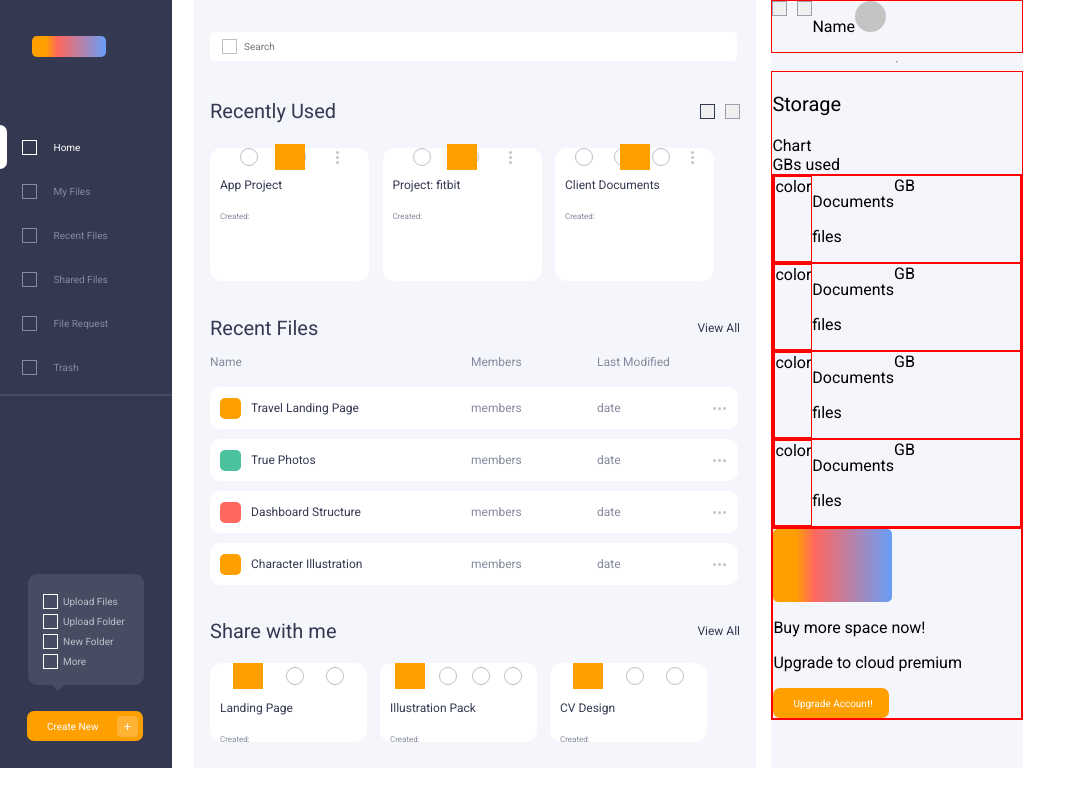
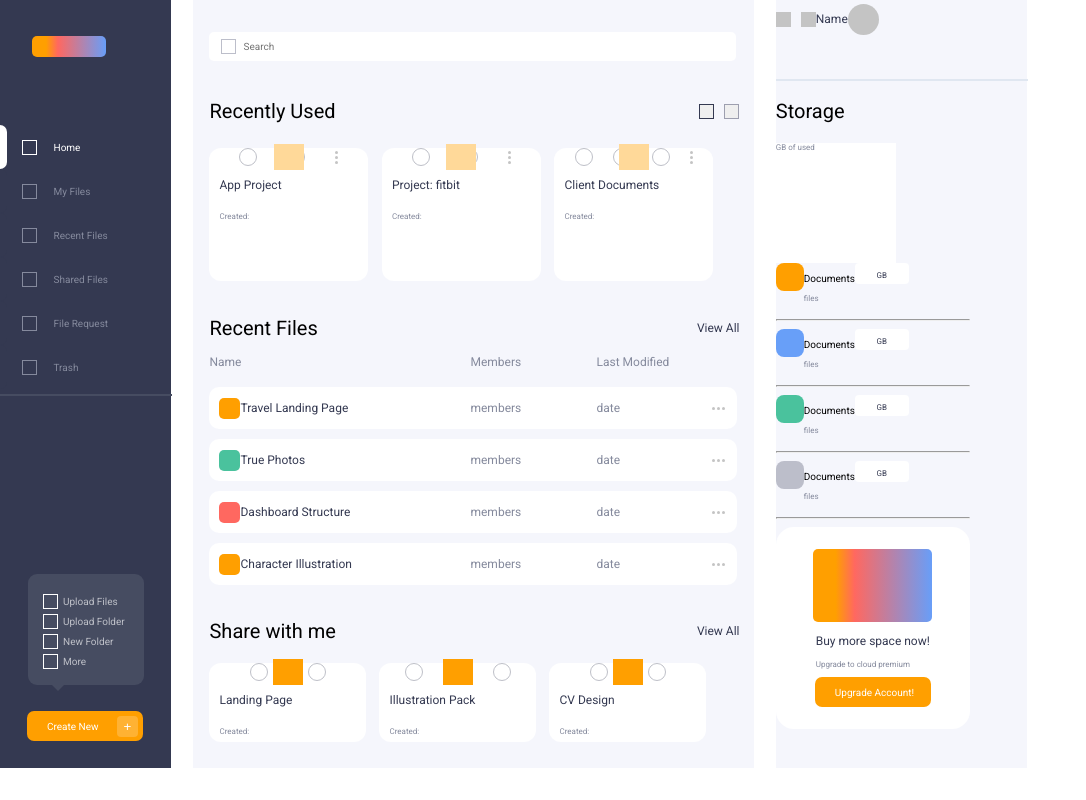
Before and after one commit to michellepineda90/react-week2-styling-challenge, a React (Create React App) app: page / in a window 1280 px wide. Shown: the whole page, without its empty margins (0-1086 px from the left). Built offline with nearby package versions, Linux system fonts and the light colour scheme.

Commit message:
chore: add HTML and CSS for components UI and refactored common props in variables

```diff
--- a/src/components/App.css
+++ b/src/components/App.css
@@ -7,19 +7,31 @@ html {
   box-sizing: inherit;
 }
 
+/* Variables */
+:root {
+  --font: 'Roboto', sans-serif;
+  --detail-font: 8px;
+  --small-font: 10px;
+  --medium-font: 12px;
+  --header-font: 20px;
+  --black-text: #343951;
+  --gray-text: #858A9D;
+  --white:#FFFFFF;
+}
+
 .App {
-  background-color: #FFFFFF;
+  background-color: var(--white);
   display: flex;
   flex-direction: row;
   margin: 0;
-  font-family: 'Roboto', sans-serif;
+  font-family: var(--font);
   position: relative;
   width: 1027px;
   height: 768px;
 }
 
 .headerTitle {
-  font-size: 20px;
+  font-size: var(--header-font);
 }
 
 .btn {
@@ -38,7 +50,7 @@ html {
   display: flex;
   align-items: center;
   background-color: #FF9F00;
-  color: #FFFFFF;
+  color: var(--white);
   font-size: 10px;
   width: 116px;
   height: 30px;
@@ -51,5 +63,39 @@ html {
   height: 18px;
   border: 1px solid #BEC0C8;
   border-radius: 50%;
-  background-color: #FFFFFF;
+  background-color: var(--white);
 }
+
+.detailFont {
+  font-size: var(--detail-font);
+  color: var(--gray-text);
+}
+
+.orange {
+  background-color: #FF9F00;
+}
+
+.aqua {
+  background-color: #4AC29D;
+}
+
+.magenta {
+  background-color: #FF6860;
+}
+
+.lightOrange {
+  background-color: #FFD999;
+}
+
+.blue {
+  background-color: #689FF8;
+}
+
+.gray {
+  background-color: #BCBECA;
+}
+
+.regularTxt {
+  font-size: 12px;
+  color: #343951;
+}
--- a/src/components/App.tsx
+++ b/src/components/App.tsx
@@ -2,14 +2,14 @@ import React from 'react';
 import './App.css';
 import NavBar from './NavBar';
 import Main from './Main';
-import ColumnThree from './ColumnThree';
+import Panel from './Panel';
 
 function App() {
   return (
     <div className="App">
       <NavBar />
       <Main />
-      <ColumnThree />
+      <Panel />
       {/* <header className="App-header">
         <img src={logo} className="App-logo" alt="logo" />
         <p>
--- a/src/components/ColumnThree.css
+++ /dev/null
@@ -1,34 +0,0 @@
-.rectangleSix {
-    margin-left: 1.5%;
-    background-color: #F5F6FC;
-    display: flex;
-    flex-direction: column;
-    width: 252px;
-    height: 768px;
-}
-
-.profilePic {
-    width: 31px;
-    height: 31px;
-    border-radius: 50%;
-    background-color: #C4C4C4;
-}
-.rectangleSeven {
-    background-color: #F5F6FC;
-    border: 1px solid red;
-}
-
-.nameSection {
-    display: flex;
-}
-
-.storageDetail {
-    display: flex;
-}
-
-.colorGradientTwo {
-    background: linear-gradient(90deg, rgba(255,159,0,1) 19%, rgba(255,104,96,1) 35%, rgba(104,158,248,1) 100%);
-    border-radius: 5px;
-    width: 119px;
-    height: 73px;
-}
--- a/src/components/ColumnThree.tsx
+++ /dev/null
@@ -1,70 +0,0 @@
-import React from 'react';
-import './ColumnThree.css';
-
-function ColumnThree() {
-    return (
-        <div className='rectangleSix'>
-            <div className='rectangleSeven nameSection'>
-                <div className='btns'>
-                    <input type='button' className='btn' />
-                    <input type='button' className='btn' />
-                </div>
-                <p>Name</p>
-                <div className='profilePic'></div>
-            </div>
-            <hr></hr>
-            <div className='rectangleSeven storageSection'>
-                <p className='headerTitle'>Storage</p>
-                <div>Chart
-                    <div>
-                        GBs used
-                    </div>
-                </div>
-                <div className='rectangleSeven storage'>
-                    <div className='rectangleSeven storageDetail'>
-                        <div className='rectangleSeven'>color</div>
-                            <div className='text'>
-                                <p>Documents</p>
-                                <p>files</p>
-                            </div>
-                            <div>GB</div>
-                    </div>
-                    <div className='rectangleSeven storageDetail'>
-                        <div className='rectangleSeven'>color</div>
-                            <div className='text'>
-                                <p>Documents</p>
-                                <p>files</p>
-                            </div>
-                            <div>GB</div>
-                    </div>
-                    <div className='rectangleSeven storageDetail'>
-                        <div className='rectangleSeven'>color</div>
-                            <div className='text'>
-                                <p>Documents</p>
-                                <p>files</p>
-                            </div>
-                            <div>GB</div>
-                    </div>
-                    <div className='rectangleSeven storageDetail'>
-                        <div className='rectangleSeven'>color</div>
-                            <div className='text'>
-                                <p>Documents</p>
-                                <p>files</p>
-                            </div>
-                            <div>GB</div>
-                    </div>
-                </div>
-                <div className='rectangleSeven buyMoreSpaceSection'>
-                    <div className='colorGradientTwo'></div>
-                    <div className='text'>
-                        <p>Buy more space now!</p>
-                            <p>Upgrade to cloud premium</p>
-                    </div>
-                    <div className='orangeBtn'>Upgrade Account!</div>
-                </div>
-            </div>
-        </div>
-    );
-  }
-
-  export default ColumnThree;
--- a/src/components/Main.css
+++ b/src/components/Main.css
@@ -6,8 +6,6 @@
     position: relative;
     width: 562px;
     height: 768px;
-    font-size: 12px;
-    color: #343951;
 }
 
 .search {
@@ -86,28 +84,19 @@
     padding-left: 10px;
 }
 
-.orangeSquare {
+.square {
     width: 30px;
     height: 26px;
-    background-color: #FF9F00;
+    position: absolute;
+}
+
+.bottom {
+    z-index: 1;
 }
 
 .superposed {
     position: absolute;
     z-index: 2;
-}
-
-.lghtorangeSquare {
-    width: 30px;
-    height: 26px;
-    background-color: #FFD999;
-    position: absolute;
-    z-index: 1;
-}
-
-.detail {
-    font-size: 8px;
-    color: #858A9D;
 }
 
 .rcntFiles {
@@ -158,7 +147,8 @@
 }
 
 .txtColor {
-    color: #858A9D;
+    font-size: var(--medium-font);
+    color: var(--gray-text)
 }
 
 .members {
@@ -180,18 +170,6 @@
     height: 21px;
     width: 21px;
     border-radius: 5px;
-}
-
-.orange {
-    background-color: #FF9F00;
-}
-
-.aqua {
-    background-color: #4AC29D;
-}
-
-.magenta {
-    background-color: #FF6860;
 }
 
 .isActive {
--- a/src/components/Main.tsx
+++ b/src/components/Main.tsx
@@ -22,42 +22,42 @@ function Main() {
                 <div className='recentlyUsedProjects'>
                     <div className='card'>
                         <div className='cardIcons'>
-                            <div className='orangeSquare superposed'></div>
-                            <div className='lghtorangeSquare'></div>
+                            <div className='square orange bottom'></div>
+                            <div className='square lightOrange superposed'></div>
                             <div className='circle'></div>
                             <div className='circle'></div>
                             <img src={verticalEllipsis} alt='vertical ellipsis' />
                         </div>
                         <div className='cardDetails'>
-                            <p className='cardTitle'>App Project</p>
-                            <p className='detail'>Created:</p>
+                            <p className='regularTxt'>App Project</p>
+                            <p className='detailFont'>Created:</p>
                         </div>
                     </div>
                     <div className='card'>
                         <div className='cardIcons'>
-                            <div className='orangeSquare superposed'></div>
-                            <div className='lghtorangeSquare'></div>
+                            <div className='square orange bottom'></div>
+                            <div className='square lightOrange superposed'></div>
                             <div className='circle'></div>
                             <div className='circle'></div>
                             <img src={verticalEllipsis} alt='vertical ellipsis' />
                         </div>
                         <div className='cardDetails'>
-                            <p className='cardTitle'>Project: fitbit</p>
-                            <p className='detail'>Created:</p>
+                            <p className='regularTxt'>Project: fitbit</p>
+                            <p className='detailFont'>Created:</p>
                         </div>
                     </div>
                     <div className='card'>
                         <div className='cardIcons'>
-                            <div className='orangeSquare superposed'></div>
-                            <div className='lghtorangeSquare'></div>
+                            <div className='square orange bottom'></div>
+                            <div className='square lightOrange superposed'></div>
                             <div className='circle'></div>
                             <div className='circle'></div>
                             <div className='circle'></div>
                             <img src={verticalEllipsis} alt='vertical ellipsis' />
                         </div>
                         <div className='cardDetails'>
-                            <p className='cardTitle'>Client Documents</p>
-                            <p className='detail'>Created:</p>
+                            <p className='regularTxt'>Client Documents</p>
+                            <p className='detailFont'>Created:</p>
                         </div>
                     </div>
                 </div>
@@ -66,7 +66,7 @@ function Main() {
             <div className='rcntFiles section'>
                 <div className='sectionHeader'>
                     <p className='headerTitle'>Recent Files</p>
-                    <p>View All</p>
+                    <p className='regularTxt'>View All</p>
                 </div>
                 <div className='recentFilesPreview'>
                     <div className='tableHeader'>
@@ -76,29 +76,29 @@ function Main() {
                     </div>
                     <div className='files'>
                         <div className='fileCard'>
-                            <div className='smallSquare orange'></div>
-                            <p className='title'>Travel Landing Page</p>
+                            <div className='smallSquare orange bottom'></div>
+                            <p className='regularTxt'>Travel Landing Page</p>
                             <p className='members txtColor'>members</p>
                             <p className='fileTxt txtColor'>date</p>
                             <img src={horizontalEllipsis} alt='horizontal ellipsis' className='hzEllipsis' />
                         </div>
                         <div className='fileCard'>
                             <div className='smallSquare aqua'></div>
-                            <p className='title'>True Photos</p>
+                            <p className='regularTxt'>True Photos</p>
                             <p className='members txtColor'>members</p>
                             <p className='fileTxt txtColor'>date</p>
                             <img src={horizontalEllipsis} alt='horizontal ellipsis' className='hzEllipsis' />
                         </div>
                         <div className='fileCard'>
                             <div className='smallSquare magenta'></div>
-                            <p className='title'>Dashboard Structure</p>
+                            <p className='regularTxt'>Dashboard Structure</p>
                             <p className='members txtColor'>members</p>
                             <p className='fileTxt txtColor'>date</p>
                             <img src={horizontalEllipsis} alt='horizontal ellipsis' className='hzEllipsis' />
                         </div>
                         <div className='fileCard'>
-                            <div className='smallSquare orange'></div>
-                            <p className='title'>Character Illustration</p>
+                            <div className='smallSquare orange bottom'></div>
+                            <p className='regularTxt'>Character Illustration</p>
                             <p className='members txtColor'>members</p>
                             <p className='fileTxt txtColor'>date</p>
                             <img src={horizontalEllipsis} alt='horizontal ellipsis' className='hzEllipsis' />
@@ -110,41 +110,41 @@ function Main() {
             <div className='shareWithMe section'>
                 <div className='sectionHeader'>
                     <p className='headerTitle'>Share with me</p>
-                    <p>View All</p>
+                    <p className='regularTxt'>View All</p>
                 </div>
                 <div className='shareWithMeFiles'>
                     <div className='shareCard'>
                         <div className='cardIcons'>
-                            <div className='orangeSquare'></div>
+                            <div className='square orange'></div>
                             <div className='circle'></div>
                             <div className='circle'></div>
                         </div>
                         <div className='cardDetails'>
-                            <p className='cardTitle'>Landing Page</p>
-                            <p className='detail'>Created:</p>
+                            <p className='regularTxt'>Landing Page</p>
+                            <p className='detailFont'>Created:</p>
                         </div>
                     </div>
                     <div className='shareCard'>
                         <div className='cardIcons'>
-                            <div className='orangeSquare'></div>
+                            <div className='square orange'></div>
                             <div className='circle'></div>
                             <div className='circle'></div>
                             <div className='circle'></div>
                         </div>
                         <div className='cardDetails'>
-                            <p className='cardTitle'>Illustration Pack</p>
-                            <p className='detail'>Created:</p>
+                            <p className='regularTxt'>Illustration Pack</p>
+                            <p className='detailFont'>Created:</p>
                         </div>
                     </div>
                     <div className='shareCard'>
                         <div className='cardIcons'>
-                            <div className='orangeSquare'></div>
+                            <div className='square orange'></div>
                             <div className='circle'></div>
                             <div className='circle'></div>
                         </div>
                         <div className='cardDetails'>
-                            <p className='cardTitle'>CV Design</p>
-                            <p className='detail'>Created:</p>
+                            <p className='regularTxt'>CV Design</p>
+                            <p className='detailFont'>Created:</p>
                         </div>
                     </div>
                 </div>
--- /dev/null
+++ b/src/components/Panel.css
@@ -0,0 +1,89 @@
+.rectangleSix {
+    margin-left: 22px;
+    background-color: #F5F6FC;
+    display: flex;
+    flex-direction: column;
+    width: 252px;
+    height: 768px;
+}
+
+.profilePic {
+    width: 31px;
+    height: 31px;
+    border-radius: 50%;
+    background-color: #C4C4C4;
+}
+
+.nameSection {
+    display: flex;
+    align-items: center;
+}
+
+.lineTwo {
+    border: 0.5px solid #E0E7F1;
+    width: 252px;
+    position: absolute;
+    top: 79px;
+    margin: 0;
+}
+
+.storageSection {
+    position: absolute;
+    top: 79px;
+}
+
+.chart {
+    width: 120px;
+    height: 120px;
+    background-color: white;
+}
+
+.storageDetail {
+    display: flex;
+}
+
+.smallFont {
+    font-size: var(--small-font);
+}
+
+.gbDetail {
+    width: 54px;
+    height: 21px;
+    border-radius: 4px;
+    background-color: var(--white);
+    display: flex;
+    justify-content: center;
+}
+
+.dark {
+    color: var(--black-text);
+}
+
+.colorGradientTwo {
+    background: linear-gradient(90deg, rgba(255,159,0,1) 19%, rgba(255,104,96,1) 35%, rgba(104,158,248,1) 100%);
+    border-radius: 5px;
+    width: 119px;
+    height: 73px;
+}
+
+.panel {
+    border-color: #C4C4C4;
+    background-color: #C4C4C4;
+}
+
+.medSquare {
+    width: 28px;
+    height: 28px;
+    border-radius: 8px;
+}
+
+.buyMoreSpaceSection {
+    display: flex;
+    flex-direction: column;
+    width: 194px;
+    height: 202px;
+    border-radius: 18px;
+    align-items: center;
+    justify-content: center;
+    background-color: var(--white);
+}
--- /dev/null
+++ b/src/components/Panel.tsx
@@ -0,0 +1,82 @@
+import React from 'react';
+import './Panel.css';
+
+function Panel() {
+    return (
+        <div className='rectangleSix'>
+            <div className=' nameSection'>
+                <div className='btns'>
+                    <input type='button' className='btn panel' />
+                    <input type='button' className='btn panel' />
+                </div>
+                <p className='regularTxt'>Name</p>
+                <div className='profilePic'></div>
+            </div>
+            <hr className='lineTwo'></hr>
+            <div className='storageSection'>
+                <p className='headerTitle'>Storage</p>
+                <div className='chart'>
+                    <p className='detailFont'>
+                        GB of used
+                    </p>
+                </div>
+                <div className='storage'>
+                    <div className='storageDetail'>
+                        <div className='medSquare orange'></div>
+                        <div className='text'>
+                            <p className='smallFont'>Documents</p>
+                            <p className='detailFont'>files</p>
+                        </div>
+                        <div className='gbDetail'>
+                            <p className='detailFont dark'>GB</p>
+                        </div>
+                    </div>
+                    <hr />
+                    <div className='storageDetail'>
+                        <div className='medSquare blue'></div>
+                        <div className='text'>
+                            <p className='smallFont'>Documents</p>
+                            <p className='detailFont'>files</p>
+                        </div>
+                        <div className='gbDetail'>
+                            <p className='detailFont dark'>GB</p>
+                        </div>
+                    </div>
+                    <hr />
+                    <div className='storageDetail'>
+                        <div className='medSquare aqua'></div>
+                        <div className='text'>
+                            <p className='smallFont'>Documents</p>
+                            <p className='detailFont'>files</p>
+                        </div>
+                        <div className='gbDetail'>
+                            <p className='detailFont dark'>GB</p>
+                        </div>
+                    </div>
+                    <hr />
+                    <div className='storageDetail'>
+                        <div className='medSquare gray'></div>
+                        <div className='text'>
+                            <p className='smallFont'>Documents</p>
+                            <p className='detailFont'>files</p>
+                        </div>
+                        <div className='gbDetail'>
+                            <p className='detailFont dark'>GB</p>
+                        </div>
+                    </div>
+                    <hr />
+                </div>
+                <div className='buyMoreSpaceSection'>
+                    <div className='colorGradientTwo'></div>
+                    <div className='text'>
+                        <p className='regularTxt'>Buy more space now!</p>
+                            <p className='detailFont'>Upgrade to cloud premium</p>
+                    </div>
+                    <div className='orangeBtn'>Upgrade Account!</div>
+                </div>
+            </div>
+        </div>
+    );
+  }
+
+  export default Panel;
```
